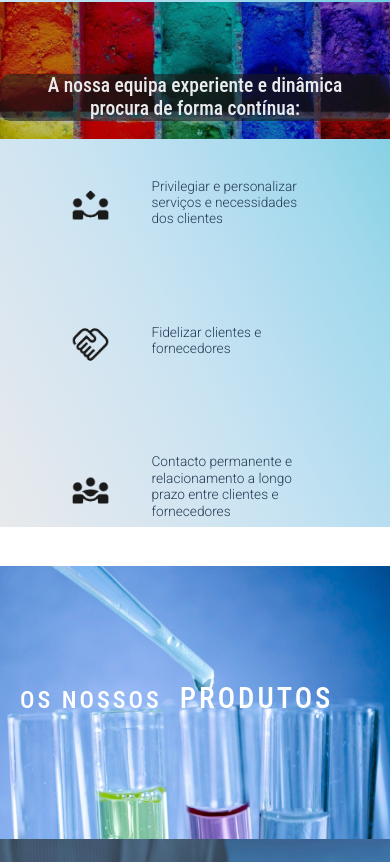
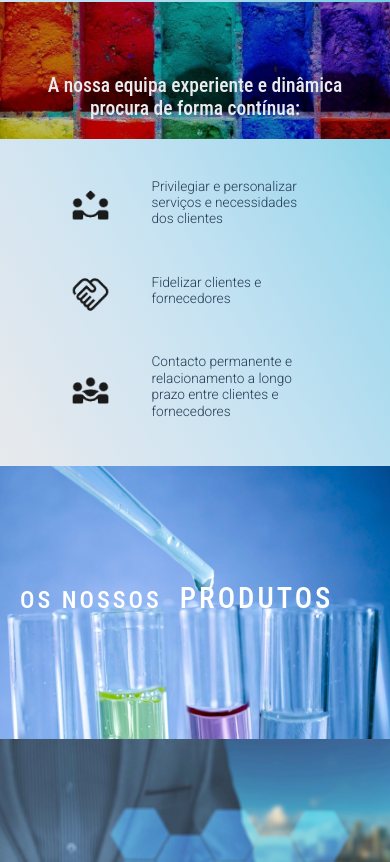
Before and after one commit to miacsilva/ut-quimicos-client, a React (Vite) app: page / in a window 390 px wide. Shown: the part 1062-1924 px from the top of the page. Built offline with nearby package versions, Linux system fonts and the light colour scheme.

Commit message:
homepage padding

```diff
--- a/src/App.css
+++ b/src/App.css
@@ -460,7 +460,9 @@ body {
   .secHomeContainerImageText {
     display: flex;
     flex-direction: column;
-  }
+    padding-bottom: 10vw;
+    gap:0px;
+    }
 
   .produtosSquare h2,
   .contactosSquare h2 {
@@ -480,7 +482,6 @@ body {
     height: 140vw;
     display: flex;
     flex-direction: column;
-    margin-top: 10vw;
   }
   .produtosSquare,
   .contactosSquare {
@@ -528,6 +529,7 @@ body {
     text-align: center;
     position: relative;
     bottom: -8vw;
+    background-color: transparent;
   }
 
   .iconAndText {
--- a/src/pages/Home.jsx
+++ b/src/pages/Home.jsx
@@ -87,7 +87,6 @@ function Home() {
                 <img src={produtosImage} alt="ir para produtos"/>
               </div>
             </Link>
-
             <Link to="/contactos" className="produtosSquare">
               <div className="contactosSquare">
                 <h2> Contacte-nos</h2>
--- a/src/pages/Sobre.jsx
+++ b/src/pages/Sobre.jsx
@@ -16,7 +16,7 @@ function Sobre() {
             <p className="sobreTexto"> Devido à exigência técnica do setor químico, na UTQ acompanhamos continuamente as inovações da área para propormos e oferecermos a cada cliente as soluções mais adequadas para otimização dos seus processos produtivos. </p>
             <p className="sobreTexto">Continuamos a procurar crescer no setor como uma empresa de referência, quer num incremento do nosso portólio, quer na qualidade dos serviços prestados.</p>
           </div>
-          <img src="/public/moleculas.png" alt="Imagem de moleculas" className="moleculasImg"/>
+          <img src="/moleculas.png" alt="Imagem de moleculas" className="moleculasImg"/>
         </div>
         <div className="sobreBtnCont">
           <Link to="/produtos" className="link-underline"><button className="goSomewhereButton sobreBtns">PRODUTOS</button></Link>
```
